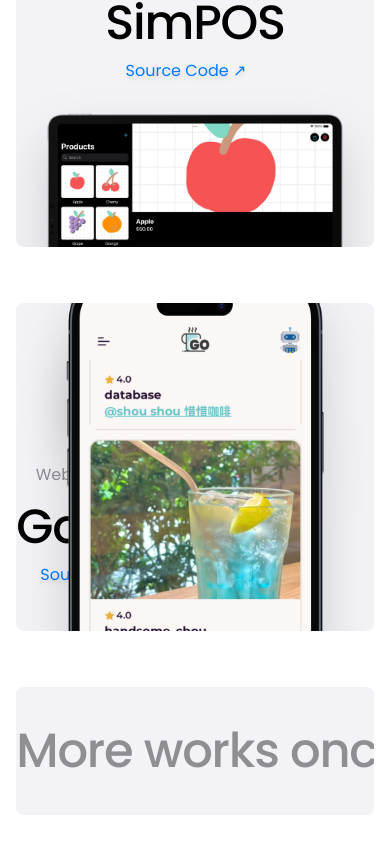
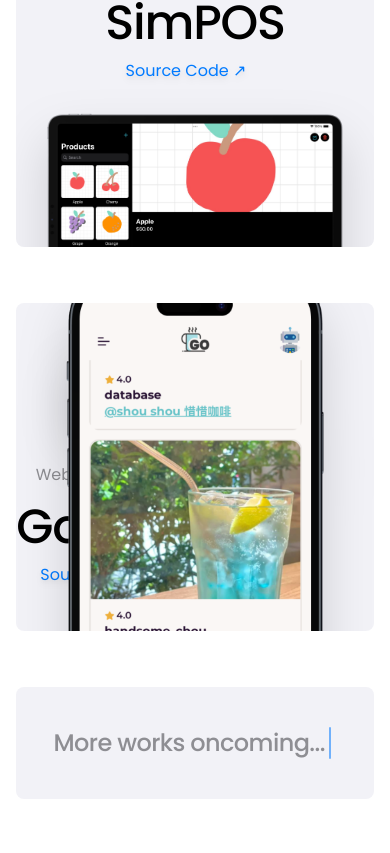
Before and after one commit to dongdong867/dongdong867.dev, a Next.js app: page /works in a window 390 px wide. Shown: the part 2874-3727 px from the top of the page. Built offline with nearby package versions, Linux system fonts and the light colour scheme.

Commit message:
feat(works): fix font size overflow in oncoming block

```diff
--- a/src/app/works/components/oncoming.tsx
+++ b/src/app/works/components/oncoming.tsx
@@ -7,12 +7,12 @@ export const Oncoming = () => {
     <Card>
       <div
         className={cn(
-          "w-max h-max m-auto text-gray text-5xl font-medium tracking-tight"
-        )}
+          "w-max h-max m-auto text-gray text-2xl md:text-5xl font-medium tracking-tight"
+          )}
       >
         <Typewriter
           words={[{ text: "More works oncoming..." }]}
-          cursorClassName={cn("h-12 w-1")}
+          cursorClassName={cn("h-8 md:h-12 w-0.5 md:w-1")}
         />
       </div>
     </Card>
```
